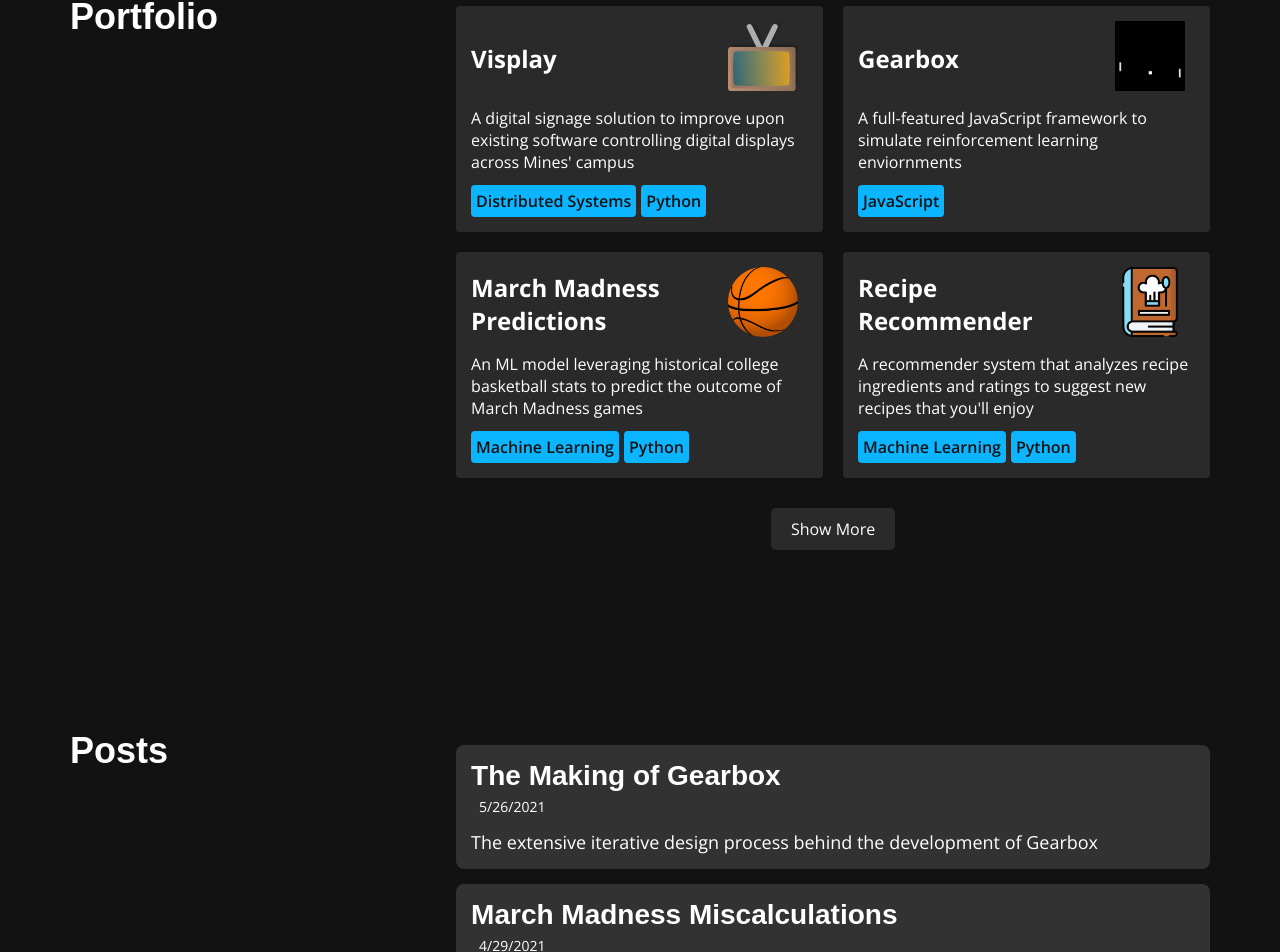
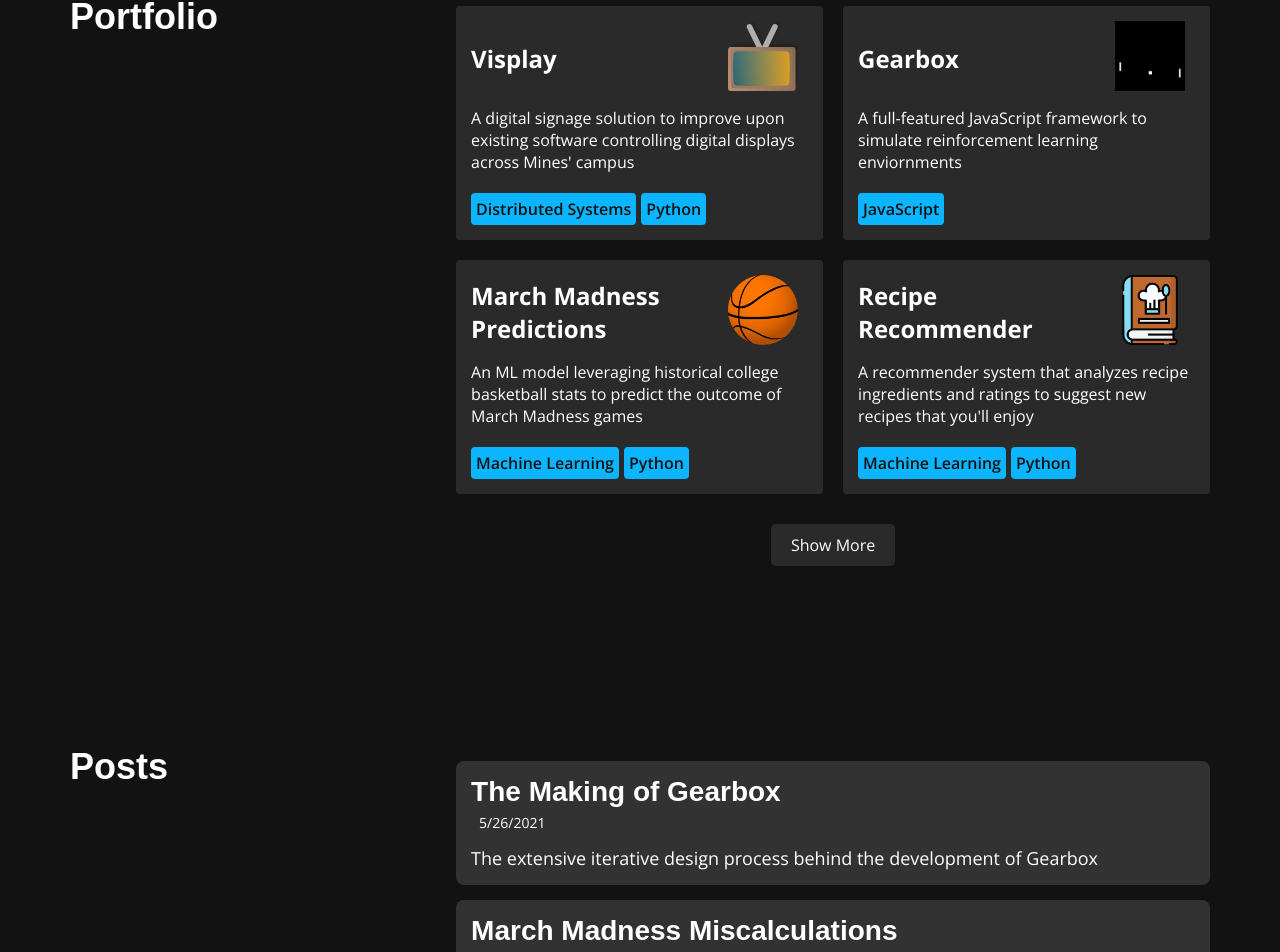
Before and after one commit to sColin16/personal-website, a Next.js app: page / in a window 1280 px wide. Shown: the part 835-1787 px from the top of the page. Built offline with nearby package versions, Linux system fonts and the light colour scheme; a web font is replaced by a local one.

Commit message:
Add more spacing between tags and project description

```diff
--- a/components/styles/projectcard.module.css
+++ b/components/styles/projectcard.module.css
@@ -42,7 +42,7 @@
     flex-basis: 100%;
     flex-wrap: wrap;
     font-family: 'Open Sans', sans-serif;
-    margin: 0 -5px -5px 0;
+    margin: 20px -5px -5px 0;
 }
 
 .tag_container span {
```
